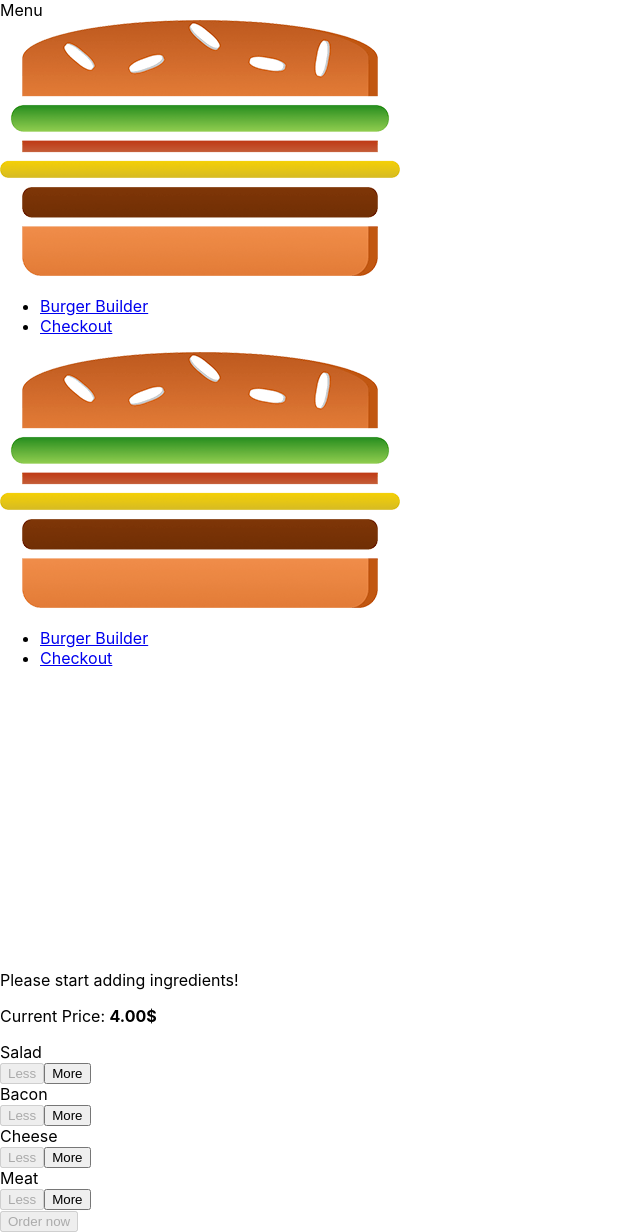
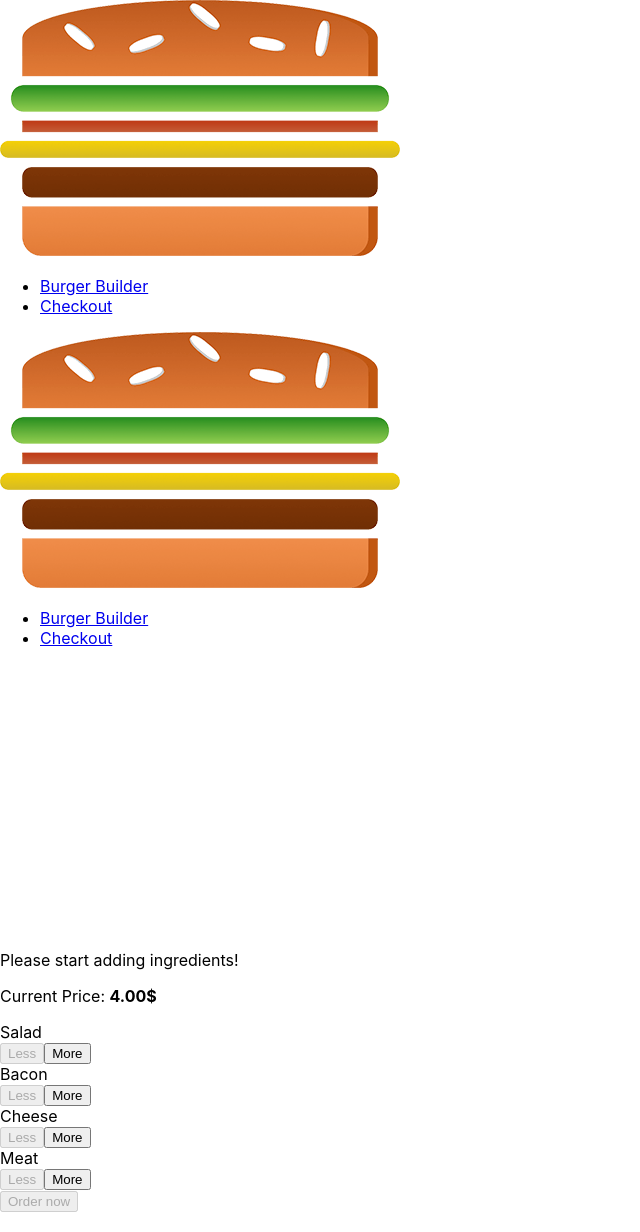
Before and after one commit to paolapog/react-prj, a React app: page / in a window 1280 px wide. Shown: the whole page, without its empty margins (0-640 px from the left). Built offline with nearby package versions, Linux system fonts and the light colour scheme.

Commit message:
more logic on menu and sidedrawer

```diff
--- a/src/components/Layout/Layout.js
+++ b/src/components/Layout/Layout.js
@@ -1,18 +1,36 @@
-import React from 'react';
+import React, {Component} from 'react';
 
 import Aux from '../../hoc/Aux';
 import classes from './Layout.css';
 import Toolbar from '../Navigation/Toolbar/Toolbar';
 import SideDrawer from '../Navigation/SideDrawer/SideDrawer';
 
-const layout = (props) => (
-    <Aux>
-        <Toolbar />
-        <SideDrawer />
-        <main className={classes.Content}>
-            {props.children}
-        </main>
-    </Aux>
-);
+class Layout extends Component{
+    state = {
+        showSideDrawer: true
+    }
 
-export default layout;
+    sideDrawerClosedHandler = () => {
+        this.setState({showSideDrawer: false});
+    }
+
+    sideDrawerToggleHandler = () => {
+        this.setState((prevState) => {
+            return {showSideDrawer: !prevState.showSideDrawer};
+        });
+    }
+
+    render(){
+        return(
+            <Aux>
+                <Toolbar drawerToggleClicked={this.sideDrawerToggleHandler}/>
+                <SideDrawer open={this.state.showSideDrawer} closed={this.sideDrawerClosedHandler}/>
+                <main className={classes.Content}>
+                    {this.props.children}
+                </main>
+            </Aux>
+        );
+    }
+}
+
+export default Layout;
--- /dev/null
+++ b/src/components/Navigation/SideDrawer/DrawerToggle/DrawerToggle.css
@@ -0,0 +1,23 @@
+.DrawerToggle {
+    width: 40px;
+    height: 100%;
+    display: flex;
+    flex-flow: column;
+    justify-content: space-around;
+    align-items: center;
+    padding: 10px 0;
+    box-sizing: border-box;
+    cursor: pointer;
+}
+
+.DrawerToggle div {
+    width: 90%;
+    height: 3px;
+    background-color: white;
+}
+
+@media (min-width: 500px) {
+    .DrawerToggle {
+        display: none;
+    }
+}
--- /dev/null
+++ b/src/components/Navigation/SideDrawer/DrawerToggle/DrawerToggle.js
@@ -0,0 +1,13 @@
+import React from 'react';
+
+import classes from './DrawerToggle.css';
+
+const drawerToggle = (props) => (
+    <div className={classes.DrawerToggle} onClick={props.clicked}>
+        <div></div>
+        <div></div>
+        <div></div>
+    </div>
+);
+
+export default drawerToggle;
--- a/src/components/Navigation/SideDrawer/SideDrawer.js
+++ b/src/components/Navigation/SideDrawer/SideDrawer.js
@@ -3,10 +3,18 @@
 import classes from './SideDrawer.css'
 import Logo from '../../Logo/Logo';
 import NavigationItems from '../Toolbar/NavigationItems/NavigationItems';
+import Backdrop from '../../UI/Modal/Backdrop/Backdrop';
+import Aux from '../../../hoc/Aux';
 
 const sideDrawer = (props) => {
+    let attachedClasses = [classes.SideDrawer, classes.Close];
+    if(props.open){
+        attachedClasses = [classes.SideDrawer, classes.Open];
+    }
     return (
-        <div className={classes.SideDrawer}>
+        <Aux>
+            <Backdrop show={props.open} clicked={props.closed}/>
+            <div className={attachedClasses.join(' ')}>
                 <div className={classes.Logo}>
                     <Logo />
                 </div>
@@ -14,6 +22,7 @@
                     <NavigationItems />
                 </nav>
             </div>
+        </Aux>
     );
 }
 
--- a/src/components/Navigation/Toolbar/Toolbar.js
+++ b/src/components/Navigation/Toolbar/Toolbar.js
@@ -2,10 +2,11 @@
 import classes from './Toolbar.css';
 import Logo from '../../Logo/Logo';
 import NavigationItems from './NavigationItems/NavigationItems';
+import DrawerToggle from '../SideDrawer/DrawerToggle/DrawerToggle';
 
 const toolbar = (props) => (
     <header className={classes.Toolbar}>
-        <div>Menu</div>
+        <DrawerToggle clicked={props.drawerToggleClicked}/>
         <div className={classes.Logo}>
             <Logo />
         </div>
```
Lines whose indentation alone changed are shown as unchanged.
